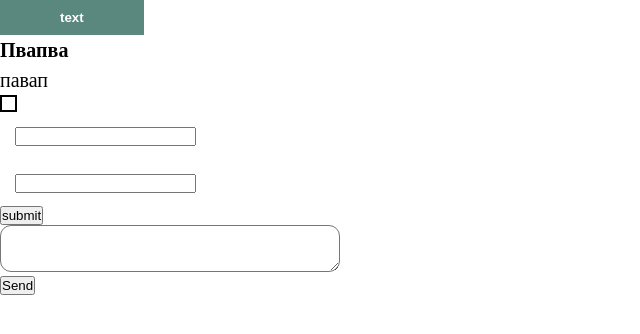
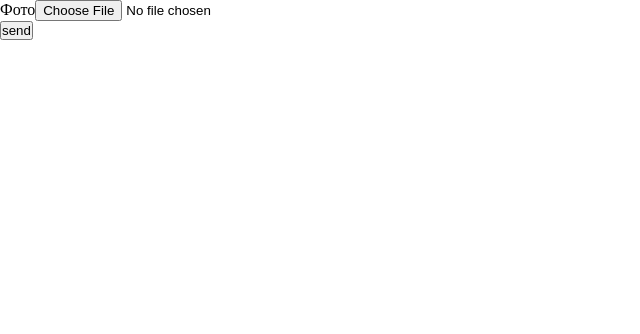
Before and after one commit to etherealelement/todo-app, a React (Create React App) app: page / in a window 1280 px wide. Shown: the top 334 px of the page, without its empty margins (0-640 px from the left). Built offline with nearby package versions, Linux system fonts and the light colour scheme; the HTML template or start-up script is replaced by a standard one.

Commit message:
create uploader

```diff
--- a/package.json
+++ b/package.json
@@ -3,6 +3,7 @@
   "version": "0.1.0",
   "private": true,
   "dependencies": {
+    "@tanstack/react-query": "^4.28.0",
     "@testing-library/jest-dom": "^5.16.5",
     "@testing-library/react": "^13.4.0",
     "@testing-library/user-event": "^13.5.0",
--- a/src/App.tsx
+++ b/src/App.tsx
@@ -4,7 +4,15 @@ import { Checkbox } from "./components/ui/checkbox/checkbox";
 import { Input } from "./components/ui/input/input";
 import { Textarea } from "./components/ui/textarea/textarea";
 import { Title } from "./components/ui/title/title";
-import { useForm, SubmitHandler } from "react-hook-form";
+import { useForm, SubmitHandler, Controller } from "react-hook-form";
+import { Select } from "./components/ui/select/select";
+import { UploadField } from "./components/ui/upload-field/upload-field";
+import {QueryClientProvider, QueryClient} from '@tanstack/react-query'
+
+
+
+const queryClient = new QueryClient()
+
 
 export const validEmail =
   /^(([^<>()[\]\\.,;:\s@"]+(\.[^<>()[\]\\.,;:\s@"]+)*)|(".+"))@((\[[0-9]{1,3}\.[0-9]{1,3}\.[0-9]{1,3}\.[0-9]{1,3}])|(([a-zA-Z\-0-9]+\.)+[a-zA-Z]{2,}))$/;
@@ -14,27 +22,45 @@ interface RegFileds {
   password: string;
 }
 
+
+interface UploadInt {
+img:string;
+}
+
 function App() {
   const {
-    register,
+    //register,
     handleSubmit,
     reset,
+    control,
     formState: { errors },
-  } = useForm<RegFileds>({
+  } = useForm<UploadInt>({
     mode: "onChange",
   });
 
-  const onSubmit: SubmitHandler<RegFileds> = (data) => {
-    reset();
-    alert("Регистрация прошла успешно!");
+  // const onSubmit: SubmitHandler<RegFileds> = (data) => {
+  //   reset();
+  //   alert("Регистрация прошла успешно!");
+  // };
+
+  // const onSubmit: SubmitHandler<RegFileds> = (data) => {
+  //   reset();
+  //   alert("Регистрация прошла успешно!");
+  // };
+
+
+  const onSubmit: SubmitHandler<UploadInt> = (data) => {
+    alert("Загрузка прошла успешно!");
   };
 
 
-  const [check, setCheck] = useState(false)
+
+  //const [check, setCheck] = useState(false)
 
   return (
-    <div className="App">
-      <Button
+    <QueryClientProvider client={queryClient}>
+         <div className="App">
+      {/* <Button
         text="text"
         variant="primary"
         onClick={() => console.log(1)}
@@ -74,11 +100,26 @@ function App() {
         <button>submit</button>
       </form>
       <Textarea className="textarea" name="textarea" value="hello"></Textarea>
+      <Select className="select" name="select" value="hello" variant="active"></Select> */}
+    <form onSubmit={handleSubmit(onSubmit)}>
+
+         <Controller name="img" control={control}  defaultValue="" render={({field: {value, onChange}, fieldState: {error}}) => (
+                <UploadField  placeholder="Фото" error={error} folder="photos" value={value} onChange={onChange}/>
+
+         )}
+          rules={{
+            required: 'Фото обязательное поле!'
+          }}
+
+         />
+  <button>send</button>
+    </form>
     </div>
+    </QueryClientProvider>
   );
 }
 
 export default App;
 
 
-// React-hook-form,селект + react-hook-form
+// react-hook-form(control, controller), запросы
--- a/src/components/ui/select/select.tsx
+++ b/src/components/ui/select/select.tsx
@@ -12,14 +12,12 @@ export const Select: FC<SelectProps> = ({name, placeholder,value, className, ...
 
 	return <>
 		<form onSubmit={handleSubmit(onSubmit)}>
-
 	<select {...register("name")} className={styles.select}>
         <option>Выберите пункт</option>
 		<option>Пункт 1</option>
 		<option>Пункт 2</option>
 		<option>Пункт 3</option>
 </select>
-
 		</form>
 	</>
 };
--- /dev/null
+++ b/src/components/ui/upload-field/upload-field.tsx
@@ -0,0 +1,31 @@
+import { FC  } from 'react';
+import {UploadFieldProps} from './upload-field.props'
+import clsx from 'clsx';
+import styles from './upload-field.module.css';
+import {useUpload} from './useUpload.hook'
+
+export const UploadField:FC<UploadFieldProps>= ({onChange,placeholder,error,folder,isNoImage,value}): JSX.Element => {
+
+	const { isLoading, uploadFile } = useUpload(onChange, folder);
+
+
+	return 	<div className={clsx(styles.field, styles.uploadField)}>
+	<div className={styles.uploadFlex}>
+		<label>
+			<span>{placeholder}</span>
+			<input type='file' onChange={uploadFile} />
+			{error && <div className={styles.error}>{error.message}</div>}
+		</label>
+
+		{!isNoImage && (
+			<div className={styles.uploadFileContainer}>
+				{isLoading ? (
+					<div>Loading...</div>
+				) : (
+					value && <img alt='sdfsdf' src={`http://localhost:5000${value}`}  />
+				)}
+			</div>
+		)}
+	</div>
+</div>
+};
--- /dev/null
+++ b/src/components/ui/upload-field/useUpload.hook.ts
@@ -0,0 +1,66 @@
+import { useState, ChangeEvent,useCallback, useMemo } from "react";
+import { useMutation } from "@tanstack/react-query";
+import axios from "axios";
+
+interface UploadResponse {
+  url: string;
+  name: string;
+  mimetype: string;
+}
+
+async function upload(data: FormData, folder?: string) {
+  const {data :returnedData} = await axios.post<UploadResponse>("http://localhost:5000/api/file-upload", data, {
+    params: {
+      folder,
+    },
+    headers: {
+      "Content-Type": "multipart/form-data",
+    },
+  });
+  return returnedData;
+}
+
+type TypeUpload = (
+  onChange: (...event: any) => void,
+  folder?: string
+) => {
+  uploadFile: (e: ChangeEvent<HTMLInputElement>) => Promise<void>;
+  isLoading: boolean;
+};
+
+export const useUpload: TypeUpload = (onChange, folder) => {
+  const [isLoading, setIsLoading] = useState<boolean>(false);
+
+  const { mutateAsync } = useMutation(
+    ["upload-file-mutation"],
+    (data: FormData) => upload(data, folder),
+    {
+      onSuccess(data) {
+        onChange(data.url);
+      },
+      onError(error: unknown) {
+        console.log(error);
+      },
+    }
+  );
+
+  const uploadFile = useCallback(
+    async (e:ChangeEvent<HTMLInputElement>) => {
+      setIsLoading(true)
+      const files = e.target.files;
+      if(files?.length) {
+        const formData = new FormData()
+        formData.append('file', files[0])
+        await mutateAsync(formData)
+
+        setTimeout(() => {
+          setIsLoading(false)
+        }, 1000)
+        setIsLoading(false);
+      }
+    }, [mutateAsync]
+  )
+
+  return useMemo(() => ({ uploadFile, isLoading }), [uploadFile, isLoading]);
+
+};
```
Also changed, not shown: src/components/ui/upload-field/upload-field.props.ts (added, +10 -0 lines), src/components/ui/upload-field/upload-field.module.css (added), 1 other file (tests, documents, lock files or other folders).
